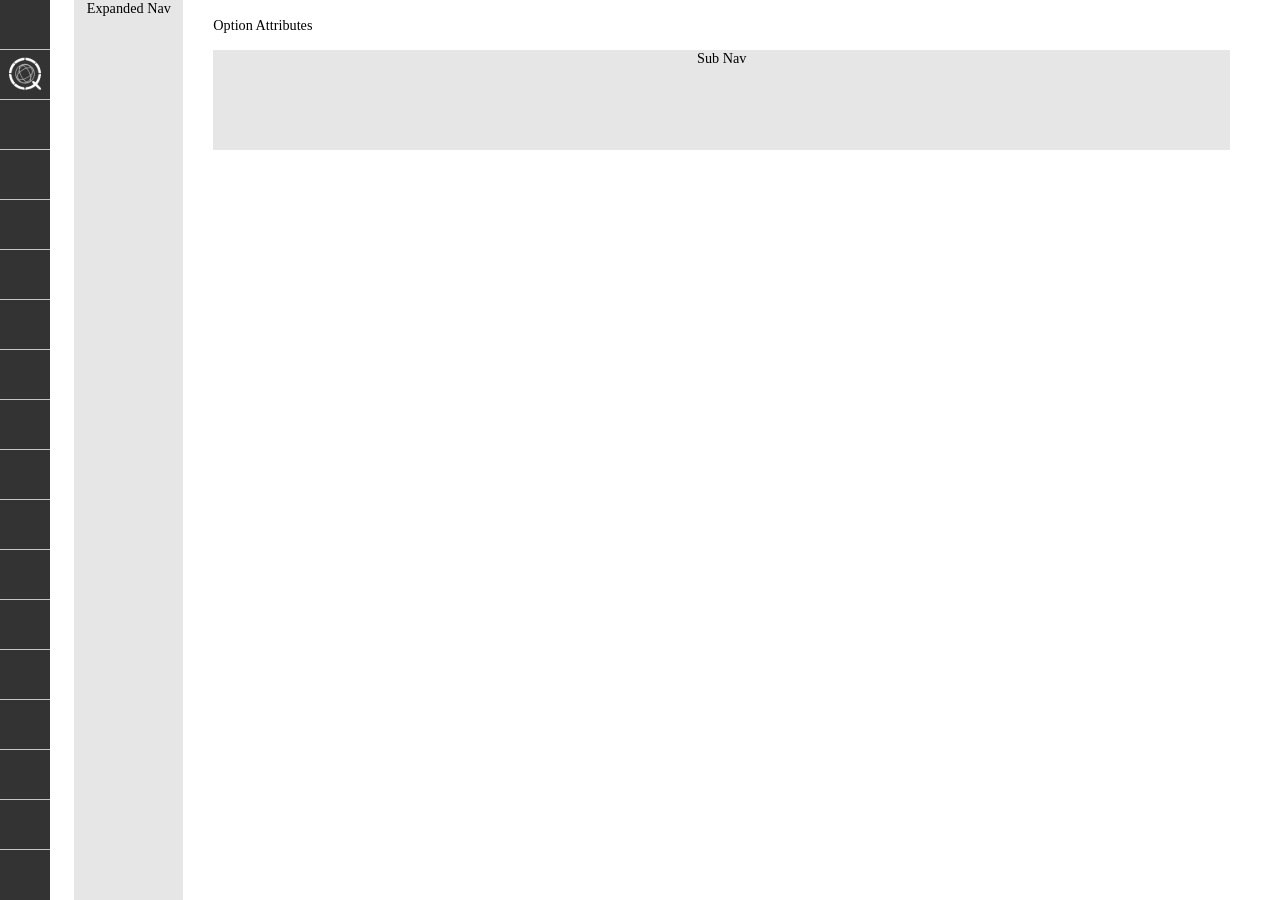
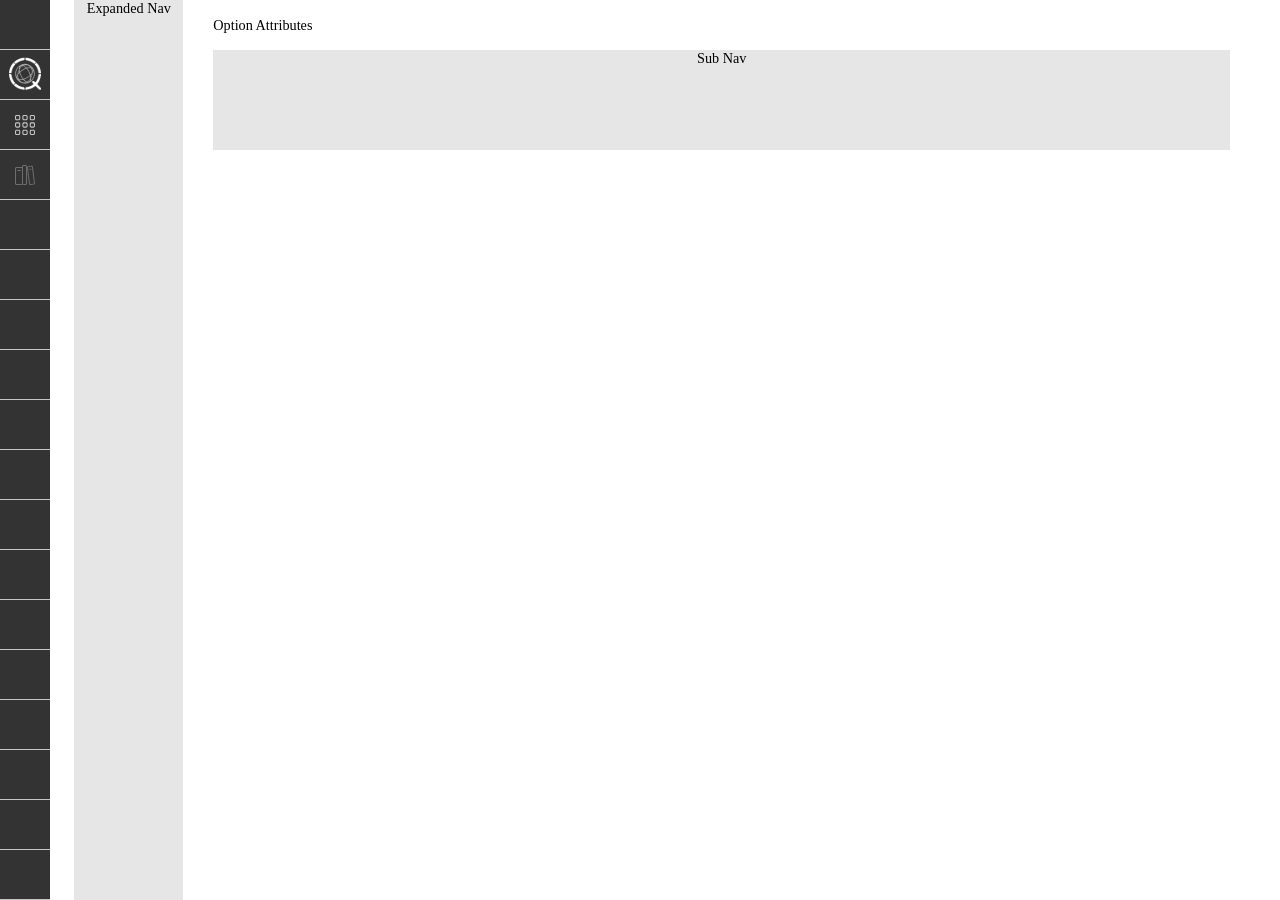
Before and after one commit to toreylittlefield/quadrant-basic-test-challenge, a React (Create React App) app in the folder client/: page / in a window 1280 px wide. Built offline with nearby package versions, Linux system fonts and the light colour scheme; a web font is replaced by a local one.

Commit message:
add remaining mav icons in sidebar & adjust map

```diff
--- a/client/src/components/Navs/MainNav.js
+++ b/client/src/components/Navs/MainNav.js
@@ -1,6 +1,6 @@
 import React from "react";
 import styled from "styled-components";
-import { GlobeIconSVG } from "assets/icons";
+import { GlobeIconSVG, GridButtonIconSVG, LibraryIconSVG } from "assets/icons";
 import useWindowSize from "utils/useWindowSize";
 import { v4 as uuidv4 } from "uuid";
 
@@ -39,15 +39,19 @@ const MainNav = () => {
   return (
     <SideNav>
       <MainSideNav>
-        {navRowsArray.map((_, idx) =>
-          idx === 1 ? (
-            <GridItemNav key={uuidv4()}>
-              <GlobeIconSVG />
-            </GridItemNav>
-          ) : (
-            <GridItemNav key={uuidv4()} />
-          )
-        )}
+        <GridItemNav key={uuidv4()} />
+        <GridItemNav key={uuidv4()}>
+          <GlobeIconSVG />
+        </GridItemNav>
+        <GridItemNav key={uuidv4()}>
+          <GridButtonIconSVG />
+        </GridItemNav>
+        <GridItemNav key={uuidv4()}>
+          <LibraryIconSVG />
+        </GridItemNav>
+        {navRowsArray.map(() => (
+          <GridItemNav key={uuidv4()} />
+        ))}
       </MainSideNav>
       <SubNav>Expanded Nav</SubNav>
     </SideNav>
--- a/client/src/utils/useWindowSize.js
+++ b/client/src/utils/useWindowSize.js
@@ -17,7 +17,7 @@ export default function useWindowSize() {
 
   React.useEffect(() => {
     window.addEventListener("resize", changeWindowSize);
-    setNavRowsArray(Array(Math.ceil(windowSize.height / 50) + 1).fill(0));
+    setNavRowsArray(Array(Math.ceil(windowSize.height / 50) - 2).fill(0));
 
     return () => {
       window.removeEventListener("resize", changeWindowSize);
```
